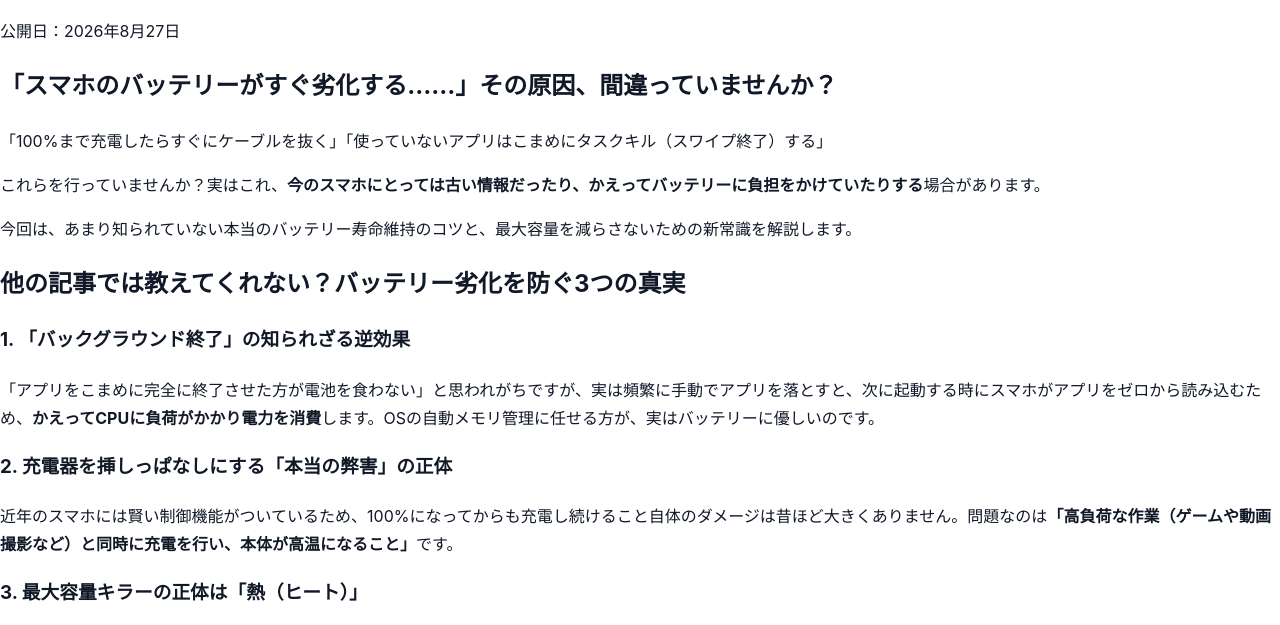
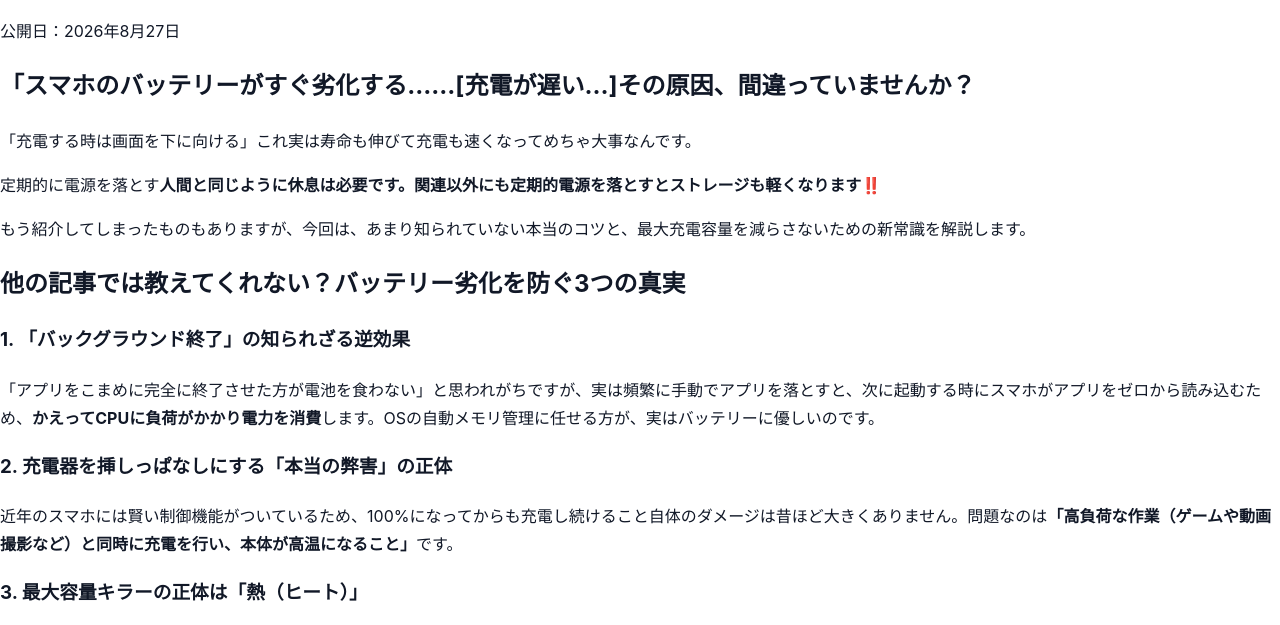
Before and after one commit to shou1216hyu/benri-goods-lab, a plain HTML site: page articles/battery.html in a window 1280 px wide. Shown: the part 149-774 px from the top of the page. Drawn offline with Linux system fonts and the light colour scheme; files that its build step writes are made by us from their sources.

Commit message:
Update battery.html

```diff
--- a/articles/battery.html
+++ b/articles/battery.html
@@ -3,7 +3,7 @@
 <head>
     <meta charset="UTF-8">
     <meta name="viewport" content="width=device-width, initial-scale=1.0">
-    <title>【もう失敗しない】スマホのバッテリー長持ち＆最大容量を減らさない本当の対策 | 便利グッズ研究所</title>
+    <title>【他の記事とは違う‼️】スマホのバッテリー長持ち＆最大容量を減らさない本当の対策 | 便利グッズ研究所</title>
     <meta name="description" content="「こまめにアプリを終了する」は逆効果？プロが教えるスマホのバッテリー寿命を伸ばす意外と知られていない本当の対策とおすすめアイテムを解説。">
     <link rel="stylesheet" href="style.css">
 </head>
@@ -28,10 +28,10 @@
     <p>公開日：2026年8月27日</p>
 
     <section>
-      <h2>「スマホのバッテリーがすぐ劣化する……」その原因、間違っていませんか？</h2>
-      <p>「100%まで充電したらすぐにケーブルを抜く」「使っていないアプリはこまめにタスクキル（スワイプ終了）する」</p>
-      <p>これらを行っていませんか？実はこれ、<strong>今のスマホにとっては古い情報だったり、かえってバッテリーに負担をかけていたりする</strong>場合があります。</p>
-      <p>今回は、あまり知られていない本当のバッテリー寿命維持のコツと、最大容量を減らさないための新常識を解説します。</p>
+      <h2>「スマホのバッテリーがすぐ劣化する……[充電が遅い…]その原因、間違っていませんか？</h2>
+      <p>「充電する時は画面を下に向ける」これ実は寿命も伸びて充電も速くなってめちゃ大事なんです。</p>
+      <p>定期的に電源を落とす<strong>人間と同じように休息は必要です。関連以外にも定期的電源を落とすとストレージも軽くなります‼️</strong></p>
+      <p>もう紹介してしまったものもありますが、今回は、あまり知られていない本当のコツと、最大充電容量を減らさないための新常識を解説します。</p>
     </section>
 
     <section>
```
